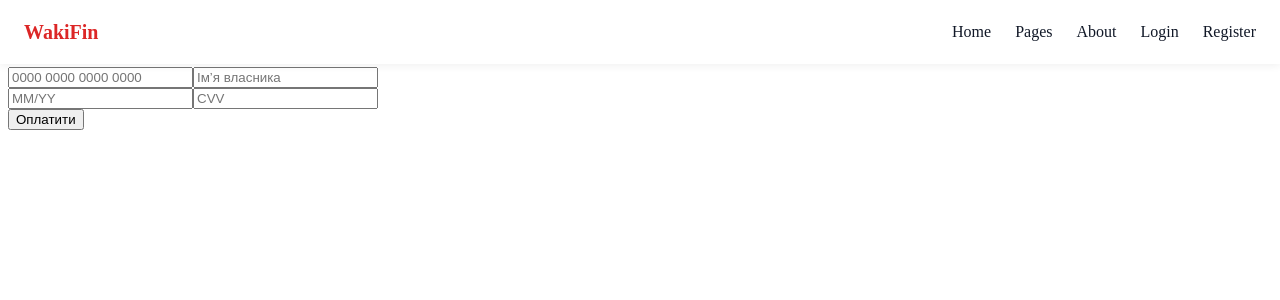
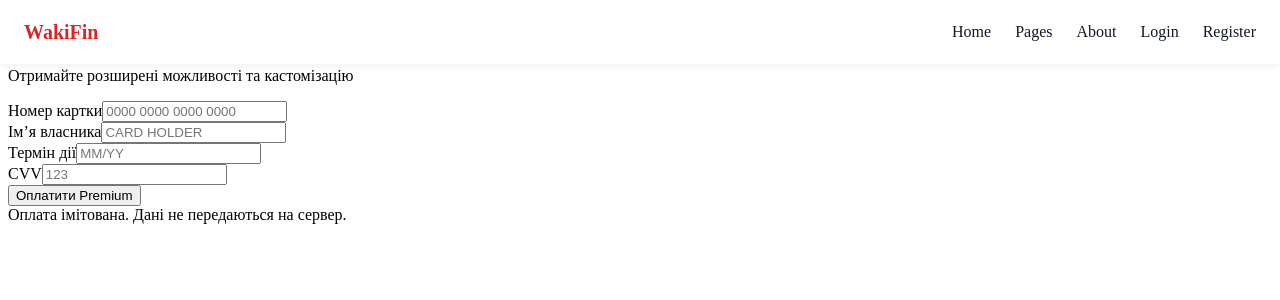
Before and after one commit to knm251mov-rgb/WakiFin, a React (Vite) app in the folder frontend/: page /premium/checkout in a window 1280 px wide. Shown: the top 300 px of the page. Built offline with nearby package versions, Linux system fonts and the light colour scheme; no server answers; the HTML template or start-up script is replaced by a standard one.

Commit message:
оновлення 1.0

```diff
--- a/frontend/src/pages/PremiumCheckout.jsx
+++ b/frontend/src/pages/PremiumCheckout.jsx
@@ -12,9 +12,9 @@ export default function PremiumCheckout({ onSuccess }) {
 
   const validate = () => {
     if (!/^\d{16}$/.test(card.number)) return "Невірний номер картки";
-    if (!card.name) return "Вкажіть імʼя";
-    if (!/^\d{2}\/\d{2}$/.test(card.expiry)) return "MM/YY";
-    if (!/^\d{3}$/.test(card.cvv)) return "CVV 3 цифри";
+    if (!card.name) return "Вкажіть імʼя власника";
+    if (!/^\d{2}\/\d{2}$/.test(card.expiry)) return "Формат MM/YY";
+    if (!/^\d{3}$/.test(card.cvv)) return "CVV має містити 3 цифри";
     return null;
   };
 
@@ -25,36 +25,66 @@ export default function PremiumCheckout({ onSuccess }) {
       return;
     }
 
-    // 🟢 ІМІТАЦІЯ УСПІХУ
     localStorage.setItem("premium", "true");
     localStorage.setItem("premiumLevel", "pro");
-
     onSuccess();
   };
 
   return (
-    <div style={{ maxWidth: 400 }}>
-      <h2>Покупка Premium</h2>
+    <div className="premium-checkout">
+      <h2 className="premium-title">Premium доступ</h2>
+      <p className="premium-subtitle">
+        Отримайте розширені можливості та кастомізацію
+      </p>
 
-      <input placeholder="0000 0000 0000 0000"
-        onChange={e => setCard({ ...card, number: e.target.value.replace(/\s/g, "") })}
+      <div className="form-field">
+        <label>Номер картки</label>
+        <input
+          placeholder="0000 0000 0000 0000"
+          maxLength={16}
+          onChange={e =>
+            setCard({ ...card, number: e.target.value.replace(/\D/g, "") })
+          }
         />
+      </div>
 
-      <input placeholder="Імʼя власника"
+      <div className="form-field">
+        <label>Імʼя власника</label>
+        <input
+          placeholder="CARD HOLDER"
           onChange={e => setCard({ ...card, name: e.target.value })}
         />
+      </div>
 
-      <input placeholder="MM/YY"
+      <div className="checkout-row">
+        <div className="form-field">
+          <label>Термін дії</label>
+          <input
+            placeholder="MM/YY"
+            maxLength={5}
             onChange={e => setCard({ ...card, expiry: e.target.value })}
           />
+        </div>
 
-      <input placeholder="CVV"
+        <div className="form-field">
+          <label>CVV</label>
+          <input
+            placeholder="123"
+            maxLength={3}
             onChange={e => setCard({ ...card, cvv: e.target.value })}
           />
+        </div>
+      </div>
 
-      {error && <p style={{ color: "red" }}>{error}</p>}
+      {error && <div className="checkout-error">{error}</div>}
 
-      <button onClick={handlePay}>Оплатити</button>
+      <button className="primary-btn checkout-btn" onClick={handlePay}>
+        Оплатити Premium
+      </button>
+
+      <div className="checkout-note">
+        Оплата імітована. Дані не передаються на сервер.
+      </div>
     </div>
   );
 }
--- a/frontend/src/styles.css
+++ b/frontend/src/styles.css
@@ -631,3 +631,73 @@ h3 {
   0% { background-position: 100% 0; }
   100% { background-position: -100% 0; }
 }
+
+/* ===============================
+   PREMIUM CHECKOUT
+================================ */
+
+.premium-checkout {
+  max-width: 420px;
+  margin: 0 auto;
+  padding: 26px 28px;
+  background: linear-gradient(180deg, #fff, #fff5f5);
+  border: 1px solid var(--red-300);
+  border-radius: 14px;
+  box-shadow: 0 8px 22px rgba(185, 28, 28, 0.18);
+}
+
+.premium-title {
+  margin: 0;
+  font-size: 1.8rem;
+  font-weight: 700;
+  color: var(--red-700);
+}
+
+.premium-subtitle {
+  margin: 6px 0 22px;
+  font-size: 0.95rem;
+  color: var(--text-main);
+  opacity: 0.85;
+}
+
+.checkout-row {
+  display: flex;
+  gap: 14px;
+}
+
+.checkout-row .form-field {
+  flex: 1;
+}
+
+.checkout-error {
+  margin: 14px 0;
+  padding: 10px 14px;
+  background: #fee2e2;
+  border-left: 4px solid var(--red-600);
+  border-radius: 6px;
+  color: var(--red-700);
+  font-size: 0.9rem;
+  font-weight: 500;
+}
+
+.checkout-btn {
+  width: 100%;
+  margin-top: 12px;
+  padding: 0.75rem;
+  font-size: 1rem;
+}
+
+.checkout-note {
+  margin-top: 14px;
+  font-size: 0.8rem;
+  text-align: center;
+  color: #991b1b;
+  opacity: 0.6;
+}
+
+/* Mobile */
+@media (max-width: 480px) {
+  .checkout-row {
+    flex-direction: column;
+  }
+}
```
Lines whose indentation alone changed are shown as unchanged.
